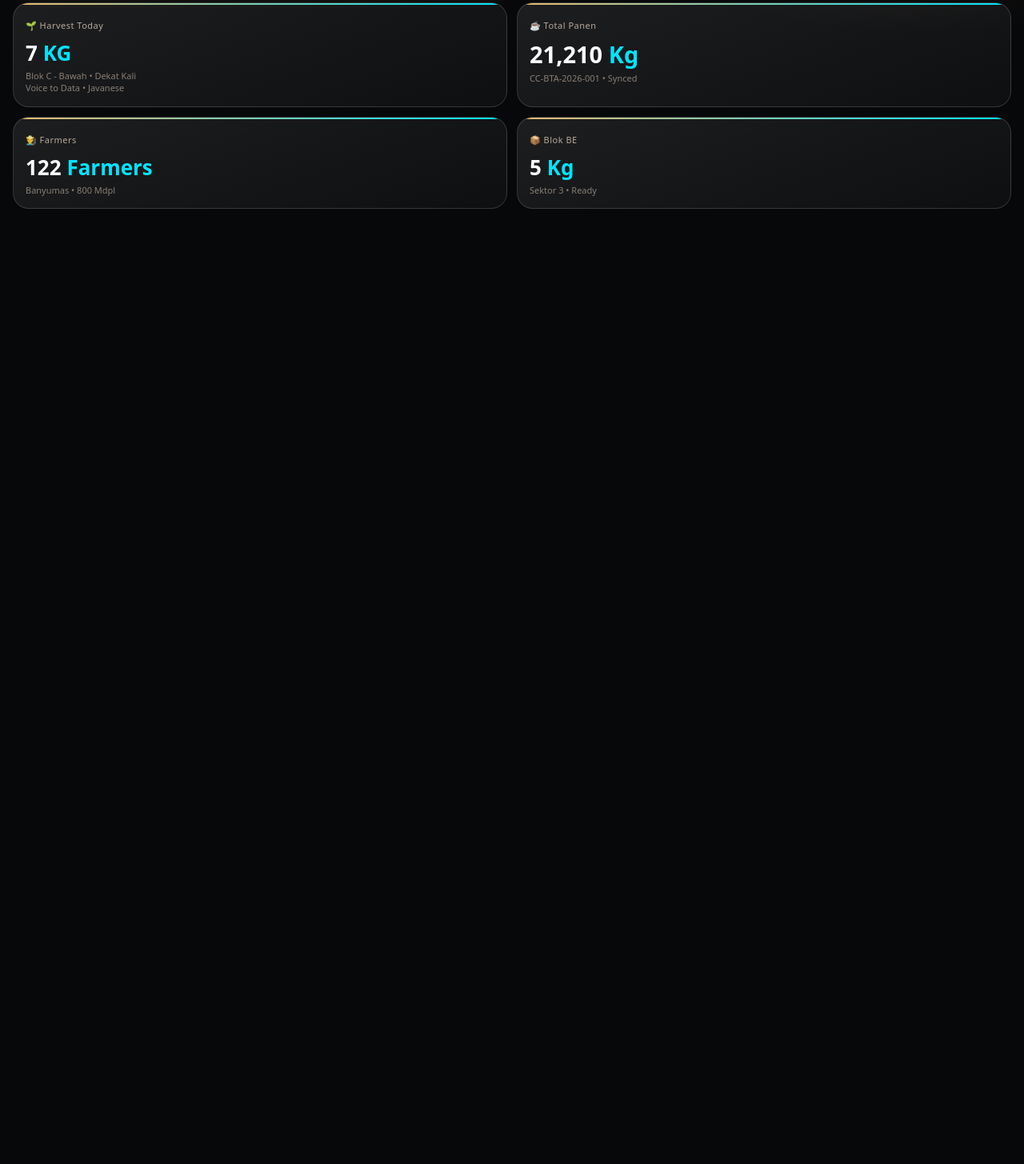
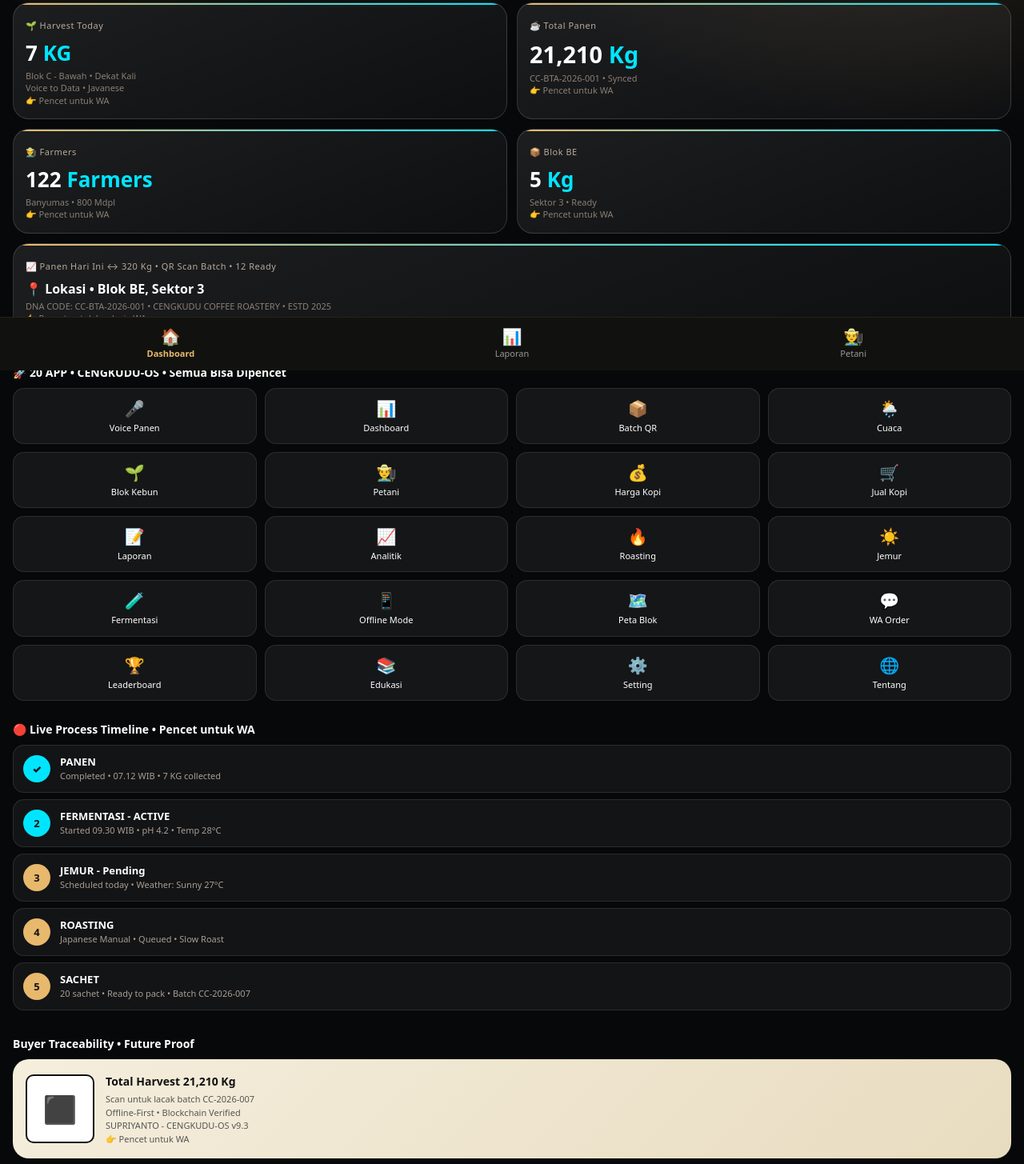
Before and after one commit to Cengkudu800mdpl/CENGKUDU-OS, a plain HTML site: page index.html in a window 1280 px wide. Shown: the part 337-1792 px from the top of the page at 80% size. Before the commit the page ends 800 px from the top, so only its background shows below. Drawn offline with Linux system fonts and the light colour scheme.

Commit message:
Update index.html to version 9.3

```diff
--- a/index.html
+++ b/index.html
@@ -3,7 +3,7 @@
 <head>
 <meta charset="UTF-8">
 <meta name="viewport" content="width=device-width,initial-scale=1">
-<title>CENGKUDU-OS v9.2 | Pulang Ke Masa Depan</title>
+<title>CENGKUDU-OS v9.3 | Pulang Ke Masa Depan</title>
 <style>
 *{margin:0;padding:0;box-sizing:border-box;font-family:system-ui,-apple-system,sans-serif}
 body{background:#07080A;color:#fff;min-height:100vh;padding-bottom:96px;background-image:radial-gradient(600px 300px at 20% 0%,rgba(0,229,255,.12),transparent),radial-gradient(500px 300px at 90% 10%,rgba(232,184,109,.14),transparent)}
@@ -18,11 +18,12 @@ body{background:#07080A;color:#fff;min-height:100vh;padding-bottom:96px;backgrou
 .hero p{color:#B8A99A;font-size:13px;line-height:1.6}
 .hero b{color:#fff}
 .btns{display:flex;gap:10px;margin-top:16px}
-.btn{flex:1;text-align:center;padding:13px;border-radius:99px;font-weight:800;font-size:13px;text-decoration:none}
+.btn{flex:1;text-align:center;padding:13px;border-radius:99px;font-weight:800;font-size:13px;text-decoration:none;cursor:pointer;border:none}
 .btn-gold{background:linear-gradient(90deg,#E8B86D,#F5D9A8);color:#111;box-shadow:0 8px 24px rgba(232,184,109,.3)}
 .btn-line{border:1px solid #444;color:#fff;background:rgba(255,255,255,.06)}
 .grid{padding:14px 16px;display:grid;grid-template-columns:1fr 1fr;gap:12px}
-.card{background:linear-gradient(160deg,rgba(255,255,255,.09),rgba(255,255,255,.03));border:1px solid rgba(255,255,255,.14);border-radius:20px;padding:15px;position:relative;overflow:hidden}
+.card{background:linear-gradient(160deg,rgba(255,255,255,.09),rgba(255,255,255,.03));border:1px solid rgba(255,255,255,.14);border-radius:20px;padding:15px;position:relative;overflow:hidden;cursor:pointer}
+.card:active{transform:scale(.97)}
 .card:after{content:"";position:absolute;top:0;left:0;right:0;height:2px;background:linear-gradient(90deg,#E8B86D,#00E5FF)}
 .card.full{grid-column:span 2}
 .card label{font-size:11px;color:#B8A99A;letter-spacing:.5px}
@@ -33,38 +34,90 @@ body{background:#07080A;color:#fff;min-height:100vh;padding-bottom:96px;backgrou
 .apps{padding:6px 16px}
 .apps h3{font-size:14px;margin:14px 0 10px}
 .app-grid{display:grid;grid-template-columns:repeat(4,1fr);gap:10px}
-.app{background:rgba(255,255,255,.06);border:1px solid rgba(255,255,255,.1);border-radius:14px;padding:12px 4px;text-align:center;font-size:11px;line-height:1.3}
+.app{background:rgba(255,255,255,.06);border:1px solid rgba(255,255,255,.1);border-radius:14px;padding:12px 4px;text-align:center;font-size:11px;line-height:1.3;cursor:pointer}
+.app:active{transform:scale(.92);background:#E8B86D;color:#111}
 .app div{font-size:20px;margin-bottom:4px}
 .timeline{padding:4px 16px}
 .timeline h3,.qrbox h3{font-size:14px;margin:16px 0 10px}
-.step{display:flex;gap:12px;align-items:center;background:rgba(255,255,255,.05);border:1px solid rgba(255,255,255,.1);border-radius:14px;padding:12px;margin-bottom:8px}
+.step{display:flex;gap:12px;align-items:center;background:rgba(255,255,255,.05);border:1px solid rgba(255,255,255,.1);border-radius:14px;padding:12px;margin-bottom:8px;cursor:pointer}
 .step .dot{width:34px;height:34px;border-radius:99px;background:#E8B86D;color:#111;display:flex;align-items:center;justify-content:center;font-weight:900;flex-shrink:0;font-size:13px}
 .step.done .dot{background:#00E5FF}
 .step p{font-size:13px;font-weight:700;line-height:1.3}
 .step span{font-size:11px;color:#A99E92;font-weight:400}
 .qrbox{padding:4px 16px}
-.qr-inner{background:linear-gradient(135deg,#F5EEDD,#E8DCC0);color:#111;border-radius:20px;padding:16px;display:flex;gap:14px;align-items:center}
+.qr-inner{background:linear-gradient(135deg,#F5EEDD,#E8DCC0);color:#111;border-radius:20px;padding:16px;display:flex;gap:14px;align-items:center;cursor:pointer}
 .qr{width:86px;height:86px;background:#fff;border:2px solid #111;display:flex;align-items:center;justify-content:center;font-size:34px;flex-shrink:0;border-radius:10px}
 .qr-inner b{font-size:14px}
 .qr-inner p{font-size:11px;color:#555;margin-top:4px;line-height:1.5}
 .footer{padding:18px 16px;text-align:center;font-size:10px;color:#777;letter-spacing:1px;line-height:1.6}
 .nav{position:fixed;bottom:0;left:0;right:0;background:#11120F;border-top:1px solid #2a2118;display:flex;padding:10px 0 14px;z-index:20}
-.nav a{flex:1;text-align:center;text-decoration:none;color:#999;font-size:11px}
+.nav a{flex:1;text-align:center;text-decoration:none;color:#999;font-size:11px;cursor:pointer}
 .nav a.on{color:#E8B86D;font-weight:800}
 .nav a div{font-size:20px}
 </style>
 </head>
 <body>
-<div class="top"><div class="logo">CENGKUDU<span>-OS</span><i>v9.2</i></div><div class="live">● Online • Synced</div></div>
+<div class="top"><div class="logo">CENGKUDU<span>-OS</span><i>v9.3</i></div><div class="live">● Online • Synced</div></div>
 <div class="hero">
 <small>CENGKUDU LIQUIT AKR • BANYUMAS 800 MDPL • FUTURE OS</small>
 <h1>PULANG KE<br>MASA DEPAN</h1>
 <p>An Offline-First OS for Coffee Farmers.<br><b>Voice to Data. Harvest to Market. Farm to Future.</b><br>Dari kebun 800 mdpl, untuk dunia.</p>
-<div class="btns"><a class="btn btn-gold" href="#apps">LIHAT 20 APP</a><a class="btn btn-line" href="https://wa.me/6289669447121?text=Halo%20CENGKUDU-OS%2C%20saya%20mau%20pesan%20Kopi%20Banyumas%20800%20mdpl">BELI KOPI - WA</a></div>
+<div class="btns"><button class="btn btn-gold" onclick="goApps()">LIHAT 20 APP</button><button class="btn btn-line" onclick="wa('Beli Kopi Banyumas 800 mdpl')">BELI KOPI - WA</button></div>
 </div>
 <div class="grid" id="panen">
-<div class="card"><label>🌱 Harvest Today</label><b>7 <i>KG</i></b><small>Blok C - Bawah • Dekat Kali<br>Voice to Data • Javanese</small></div>
-<div class="card"><label>☕ Total Panen</label><b class="big">21,210 <i>Kg</i></b><small>CC-BTA-2026-001 • Synced</small></div>
-<div class="card"><label>👨‍🌾 Farmers</label><b>122 <i>Farmers</i></b><small>Banyumas • 800 Mdpl</small></div>
-<div class="card"><label>📦 Blok BE</label><b>5 <i>Kg</i></b><small>Sektor 3 • Ready</small></div>
-<div class="card full
+<div class="card" onclick="wa('Harvest Today 7 KG Blok C')"><label>🌱 Harvest Today</label><b>7 <i>KG</i></b><small>Blok C - Bawah • Dekat Kali<br>Voice to Data • Javanese<br>👉 Pencet untuk WA</small></div>
+<div class="card" onclick="wa('Total Panen 21,210 Kg')"><label>☕ Total Panen</label><b class="big">21,210 <i>Kg</i></b><small>CC-BTA-2026-001 • Synced<br>👉 Pencet untuk WA</small></div>
+<div class="card" onclick="wa('Info Farmers 122 Petani')"><label>👨‍🌾 Farmers</label><b>122 <i>Farmers</i></b><small>Banyumas • 800 Mdpl<br>👉 Pencet untuk WA</small></div>
+<div class="card" onclick="wa('Blok BE 5 Kg Sektor 3')"><label>📦 Blok BE</label><b>5 <i>Kg</i></b><small>Sektor 3 • Ready<br>👉 Pencet untuk WA</small></div>
+<div class="card full" onclick="wa('Lacak Batch CC-BTA-2026-001')"><label>📈 Panen Hari Ini ↔ 320 Kg • QR Scan Batch • 12 Ready</label><b style="font-size:16px;margin-top:8px">📍 Lokasi • Blok BE, Sektor 3</b><small>DNA CODE: CC-BTA-2026-001 • CENGKUDU COFFEE ROASTERY • ESTD 2025<br>👉 Pencet untuk lacak via WA</small></div>
+</div>
+<div class="apps" id="apps">
+<h3>🚀 20 APP • CENGKUDU-OS • Semua Bisa Dipencet</h3>
+<div class="app-grid">
+<div class="app" onclick="wa('Voice Panen')"><div>🎤</div>Voice Panen</div>
+<div class="app" onclick="wa('Dashboard')"><div>📊</div>Dashboard</div>
+<div class="app" onclick="wa('Batch QR')"><div>📦</div>Batch QR</div>
+<div class="app" onclick="wa('Cuaca Banyumas')"><div>🌦️</div>Cuaca</div>
+<div class="app" onclick="wa('Blok Kebun')"><div>🌱</div>Blok Kebun</div>
+<div class="app" onclick="wa('Data Petani')"><div>👨‍🌾</div>Petani</div>
+<div class="app" onclick="wa('Harga Kopi hari ini')"><div>💰</div>Harga Kopi</div>
+<div class="app" onclick="wa('Jual Kopi')"><div>🛒</div>Jual Kopi</div>
+<div class="app" onclick="wa('Laporan Panen')"><div>📝</div>Laporan</div>
+<div class="app" onclick="wa('Analitik Panen')"><div>📈</div>Analitik</div>
+<div class="app" onclick="wa('Roasting')"><div>🔥</div>Roasting</div>
+<div class="app" onclick="wa('Jemur Kopi')"><div>☀️</div>Jemur</div>
+<div class="app" onclick="wa('Fermentasi')"><div>🧪</div>Fermentasi</div>
+<div class="app" onclick="wa('Offline Mode')"><div>📱</div>Offline Mode</div>
+<div class="app" onclick="wa('Peta Blok')"><div>🗺️</div>Peta Blok</div>
+<div class="app" onclick="wa('WA Order')"><div>💬</div>WA Order</div>
+<div class="app" onclick="wa('Leaderboard Petani')"><div>🏆</div>Leaderboard</div>
+<div class="app" onclick="wa('Edukasi Kopi')"><div>📚</div>Edukasi</div>
+<div class="app" onclick="wa('Setting')"><div>⚙️</div>Setting</div>
+<div class="app" onclick="wa('Tentang CENGKUDU-OS')"><div>🌐</div>Tentang</div>
+</div>
+</div>
+<div class="timeline">
+<h3>🔴 Live Process Timeline • Pencet untuk WA</h3>
+<div class="step done" onclick="wa('Status PANEN 7 KG')"><div class="dot">✓</div><p>PANEN <br><span>Completed • 07.12 WIB • 7 KG collected</span></p></div>
+<div class="step done" onclick="wa('Status FERMENTASI')"><div class="dot">2</div><p>FERMENTASI - ACTIVE <br><span>Started 09.30 WIB • pH 4.2 • Temp 28°C</span></p></div>
+<div class="step" onclick="wa('Status JEMUR')"><div class="dot">3</div><p>JEMUR - Pending <br><span>Scheduled today • Weather: Sunny 27°C</span></p></div>
+<div class="step" onclick="wa('Status ROASTING')"><div class="dot">4</div><p>ROASTING <br><span>Japanese Manual • Queued • Slow Roast</span></p></div>
+<div class="step" onclick="wa('Status SACHET Batch CC-2026-007')"><div class="dot">5</div><p>SACHET <br><span>20 sachet • Ready to pack • Batch CC-2026-007</span></p></div>
+</div>
+<div class="qrbox">
+<h3>Buyer Traceability • Future Proof</h3>
+<div class="qr-inner" onclick="wa('Lacak Batch CC-2026-007 21,210 Kg')"><div class="qr">⬛</div><div><b>Total Harvest 21,210 Kg</b><p>Scan untuk lacak batch CC-2026-007<br>Offline-First • Blockchain Verified<br>SUPRIYANTO - CENGKUDU-OS v9.3<br>👉 Pencet untuk WA</p></div></div>
+</div>
+<div class="footer">PANEN. JEMUR. JUAL. Dari kebun 800 mdpl, untuk dunia.<br><br>© SUPRIYANTO • PETANI KOPI | ROASTERY | INDIE DEVELOPER • BANYUMAS<br>CENGKUDU-OS v9.3 • VISIONER • FUTURISTIC • OFFLINE-FIRST<br>WA: +6289669447121</div>
+<div class="nav">
+<a onclick="goTop()" class="on"><div>🏠</div>Dashboard</a>
+<a onclick="goApps()"><div>📊</div>Laporan</a>
+<a onclick="wa('Data Petani CENGKUDU')"><div>👨‍🌾</div>Petani</a>
+</div>
+<script>
+function wa(msg){var t="Halo CENGKUDU-OS, saya mau tanya: "+msg;window.open("https://wa.me/6289669447121?text="+encodeURIComponent(t),"_blank");}
+function goApps(){document.getElementById("apps").scrollIntoView({behavior:"smooth"});}
+function goTop(){window.scrollTo({top:0,behavior:"smooth"});}
+</script>
+</body>
+</html>
```
